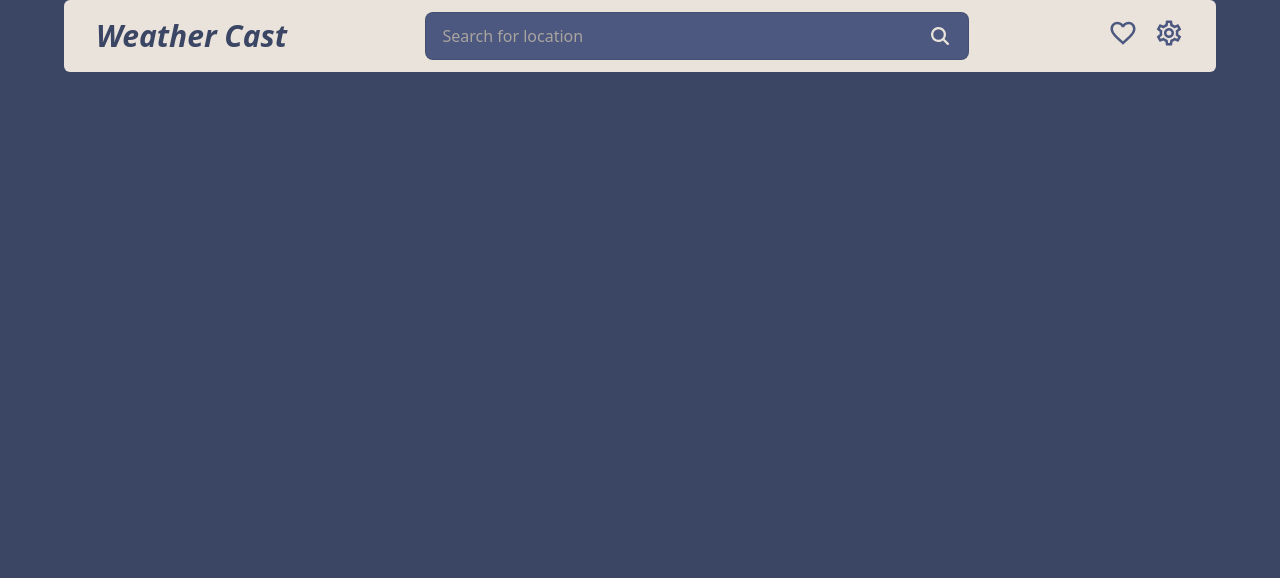
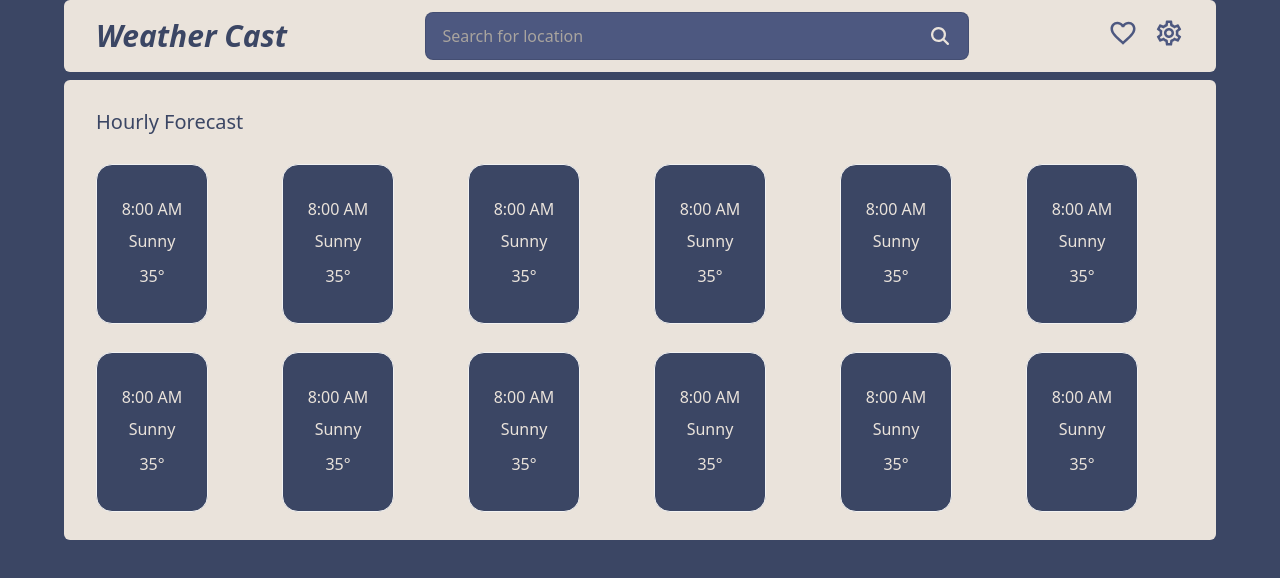
Before and after one commit to alexcw08/FullStack-Weather-App, a React (Vite) app in the folder client/: page / in a window 1280 px wide. Shown: the top 578 px of the page. Built offline with nearby package versions, Linux system fonts and the light colour scheme.

Commit message:
Add component for hourly temperatures.

```diff
--- a/client/src/App.tsx
+++ b/client/src/App.tsx
@@ -1,9 +1,11 @@
 import "./App.css";
 import Header from "./components/Header";
+import HourlyCast from "./components/HourlyCast";
 function App() {
   return (
-    <div className="bg-[#3B4664] px-[5%] h-dvh w-full}">
+    <div className="bg-[#3B4664] px-[5%] flex flex-col gap-2 h-dvh w-full}">
       <Header />
+      <HourlyCast />
     </div>
   );
 }
--- /dev/null
+++ b/client/src/components/HourlyCast.tsx
@@ -0,0 +1,93 @@
+export default function HourlyCast() {
+  return (
+    <div className="bg-[#EAE3DB] py-7 rounded-md px-8 min-h-[300px]">
+      <h1 className="text-[#3B4664] mb-7 text-xl">Hourly Forecast</h1>
+      <div className="grid grid-rows-2 grid-cols-6 gap-7">
+        <div className="card card-bordered w-28 h-40 bg-[#3B4664] text-[#EAE3DB]">
+          <div className="card-body px-4 items-center">
+            <h3>8:00 AM</h3>
+            <p>Sunny</p>
+            <p>35°</p>
+          </div>
+        </div>
+        <div className="card card-bordered w-28 h-40 bg-[#3B4664] text-[#EAE3DB]">
+          <div className="card-body px-4 items-center">
+            <h3>8:00 AM</h3>
+            <p>Sunny</p>
+            <p>35°</p>
+          </div>
+        </div>
+        <div className="card card-bordered w-28 h-40 bg-[#3B4664] text-[#EAE3DB]">
+          <div className="card-body px-4 items-center">
+            <h3>8:00 AM</h3>
+            <p>Sunny</p>
+            <p>35°</p>
+          </div>
+        </div>
+        <div className="card card-bordered w-28 h-40 bg-[#3B4664] text-[#EAE3DB]">
+          <div className="card-body px-4 items-center">
+            <h3>8:00 AM</h3>
+            <p>Sunny</p>
+            <p>35°</p>
+          </div>
+        </div>
+        <div className="card card-bordered w-28 h-40 bg-[#3B4664] text-[#EAE3DB]">
+          <div className="card-body px-4 items-center">
+            <h3>8:00 AM</h3>
+            <p>Sunny</p>
+            <p>35°</p>
+          </div>
+        </div>
+        <div className="card card-bordered w-28 h-40 bg-[#3B4664] text-[#EAE3DB]">
+          <div className="card-body px-4 items-center">
+            <h3>8:00 AM</h3>
+            <p>Sunny</p>
+            <p>35°</p>
+          </div>
+        </div>
+        <div className="card card-bordered w-28 h-40 bg-[#3B4664] text-[#EAE3DB]">
+          <div className="card-body px-4 items-center">
+            <h3>8:00 AM</h3>
+            <p>Sunny</p>
+            <p>35°</p>
+          </div>
+        </div>
+        <div className="card card-bordered w-28 h-40 bg-[#3B4664] text-[#EAE3DB]">
+          <div className="card-body px-4 items-center">
+            <h3>8:00 AM</h3>
+            <p>Sunny</p>
+            <p>35°</p>
+          </div>
+        </div>
+        <div className="card card-bordered w-28 h-40 bg-[#3B4664] text-[#EAE3DB]">
+          <div className="card-body px-4 items-center">
+            <h3>8:00 AM</h3>
+            <p>Sunny</p>
+            <p>35°</p>
+          </div>
+        </div>
+        <div className="card card-bordered w-28 h-40 bg-[#3B4664] text-[#EAE3DB]">
+          <div className="card-body px-4 items-center">
+            <h3>8:00 AM</h3>
+            <p>Sunny</p>
+            <p>35°</p>
+          </div>
+        </div>
+        <div className="card card-bordered w-28 h-40 bg-[#3B4664] text-[#EAE3DB]">
+          <div className="card-body px-4 items-center">
+            <h3>8:00 AM</h3>
+            <p>Sunny</p>
+            <p>35°</p>
+          </div>
+        </div>
+        <div className="card card-bordered w-28 h-40 bg-[#3B4664] text-[#EAE3DB]">
+          <div className="card-body px-4 items-center">
+            <h3>8:00 AM</h3>
+            <p>Sunny</p>
+            <p>35°</p>
+          </div>
+        </div>
+      </div>
+    </div>
+  );
+}
```
